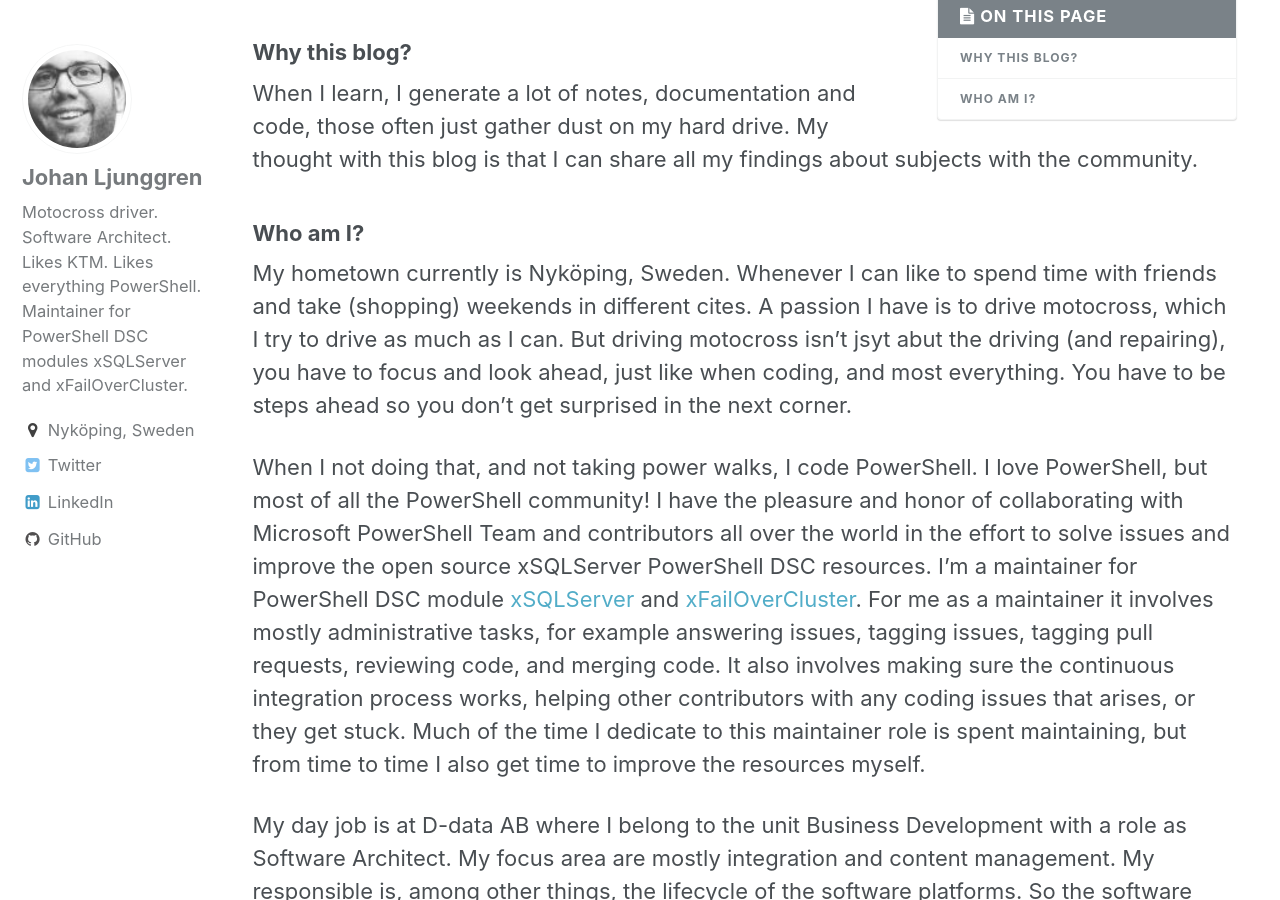
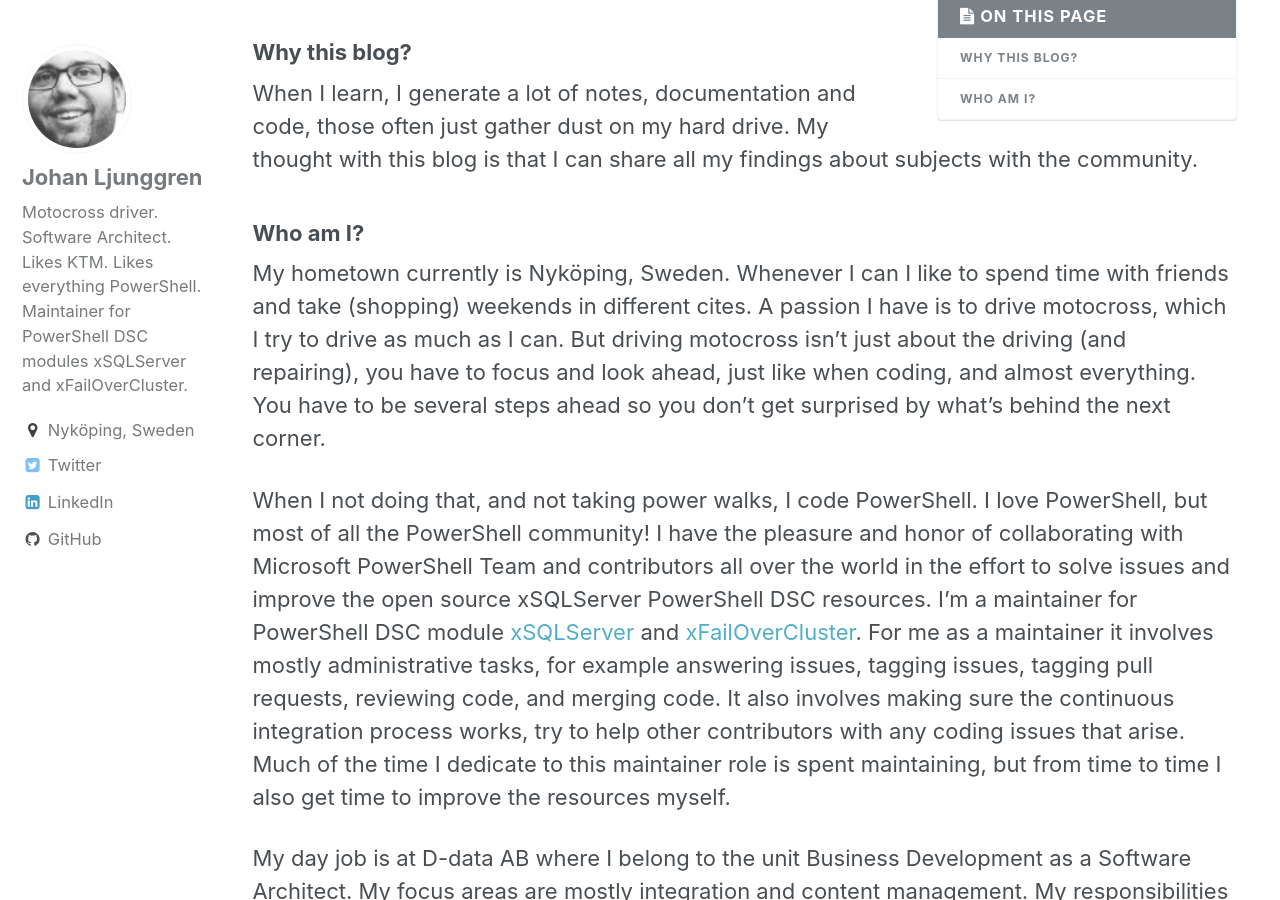
Before and after one commit to johlju/johlju.github.io, a Jekyll site: the page built from _pages/about.md, in a window 1280 px wide and 900 px high, scrolled down 258 px. Built offline with Jekyll 4.4.1, drawn with Linux system fonts in a browser that asks for light colours; some of the changed text lies outside the part shown.

Commit message:
Fixed review comments at r1

```diff
--- a/_pages/about.md
+++ b/_pages/about.md
@@ -16,12 +16,12 @@ all my findings about subjects with the community.
 
 ### Who am I?
 
-My hometown currently is Nyköping, Sweden. Whenever I can like to spend time
+My hometown currently is Nyköping, Sweden. Whenever I can I like to spend time
 with friends and take (shopping) weekends in different cites. A passion I have is
 to drive motocross, which I try to drive as much as I can. But driving motocross
-isn't jsyt abut the driving (and repairing), you have to focus and look ahead,
-just like when coding, and most everything. You have to be steps ahead so you
-don't get surprised in the next corner.
+isn't just about the driving (and repairing), you have to focus and look ahead,
+just like when coding, and almost everything. You have to be several steps ahead
+so you don't get surprised by what's behind the next corner.
 
 When I not doing that, and not taking power walks, I code PowerShell.
 I love PowerShell, but most of all the PowerShell community! I have the pleasure
@@ -34,14 +34,13 @@ I'm a maintainer for PowerShell DSC module
 For me as a maintainer it involves mostly administrative tasks, for example
 answering issues, tagging issues, tagging pull requests, reviewing code, and
 merging code. It also involves making sure the continuous integration process
-works, helping other contributors with any coding issues that arises, or they
-get stuck.
+works, try to help other contributors with any coding issues that arise.
 Much of the time I dedicate to this maintainer role is spent maintaining, but
 from time to time I also get time to improve the resources myself.
 
-My day job is at D-data AB where I belong to the unit Business Development with
-a role as Software Architect.
-My focus area are mostly integration and content management. My responsible is,
-among other things, the lifecycle of the software platforms. So the software
-platforms is designed to meet the business needs in the short and long term, and
-that it software fits and can be reused in the enterprise architecture.
+My day job is at D-data AB where I belong to the unit Business Development as a
+Software Architect.
+My focus areas are mostly integration and content management. My responsibilities
+are, among other things, the lifecycle of the software platforms. That the software
+platforms are designed to meet the business needs in the short and long term, and
+that the software fits and can be reused in the enterprise architecture.
```
